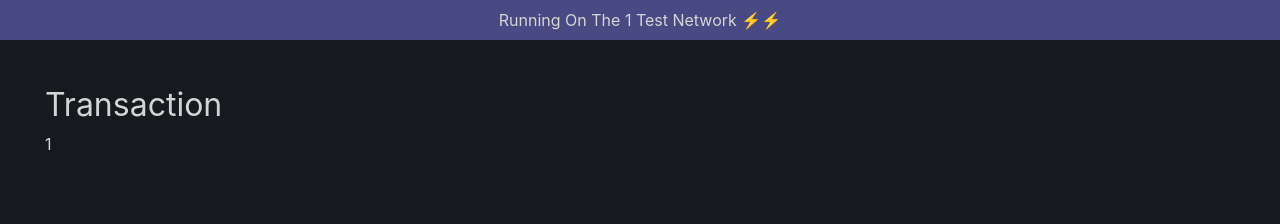
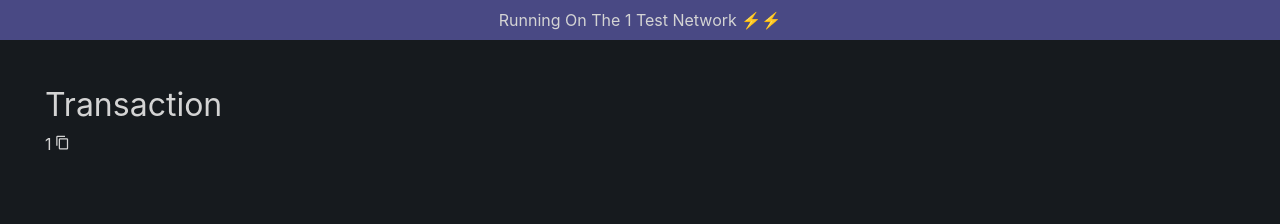
Before and after one commit to simple-codes22/SimiScan, a React (Create React App) app: page /1/txn/1 in a window 1280 px wide. Shown: the top 224 px of the page. Built offline with nearby package versions, Linux system fonts and the light colour scheme; a web font is replaced by a local one.

Commit message:
Added SVGs to signify copying to clipboard

```diff
--- /dev/null
+++ b/src/CSS/Copy.css
@@ -0,0 +1,8 @@
+.special-copy {
+    display: inline;
+    margin: 3px;
+}
+.special-copy svg {
+    height: 15px !important;
+    width: 15px !important;
+}
--- a/src/Pages/Transaction.js
+++ b/src/Pages/Transaction.js
@@ -11,7 +11,6 @@ const Transaction = () => {
   const { network, hash } = useParams();
   const [txnDetails, setTxnDetails] = useState(null);
 
-
   useEffect(() => {
     const txnPageDefaultWorks = async () => {
       const provider = getProvider(network);
@@ -19,7 +18,7 @@ const Transaction = () => {
       return setTxnDetails(transactionDetails);
     };
 
-    // txnPageDefaultWorks()
+    // txnPageDefaultWorks();
   }, [hash, network]);
   console.log(txnDetails);
 
@@ -29,45 +28,60 @@ const Transaction = () => {
       <main>
         <section className="txn-page-title">
           <div className="txn-page-main">Transaction</div>
-          <div
-            title="Click to copy to Clipboard"
-            className="txn-page-subtitle"
-          >
+          <div title="Click to copy to Clipboard" className="txn-page-subtitle">
             {hash}
-            {/* <span onClick={}></span> */}
+            <ToggleCopy />
           </div>
         </section>
         {txnDetails !== null ? (
           <section className="txn-page-details">
             <table className="txn-page-transfer-details">
+              <tbody>
                 <tr className="txn-page-tr" id="txn-page-block">
                   <td>Block Number:</td>
                   <td>
-                  <Link to={`/${network}/block/${txnDetails.blockNumber}`} className='txn-page-link'>{txnDetails.blockNumber}</Link>
+                    <Link
+                      to={`/${network}/block/${txnDetails.blockNumber}`}
+                      className="txn-page-link"
+                    >
+                      {txnDetails.blockNumber} <ToggleCopy />
+                    </Link>
                   </td>
                 </tr>
                 <tr className="txn-page-tr" id="txn-page-from">
                   <td>From:</td>
                   <td>
-                  <Link to={`/${network}/address/${txnDetails.from}`} className='txn-page-link'>{txnDetails.from}</Link>
+                    <Link
+                      to={`/${network}/address/${txnDetails.from}`}
+                      className="txn-page-link"
+                    >
+                      {txnDetails.from} <ToggleCopy />
+                    </Link>
                   </td>
                 </tr>
                 <tr className="txn-page-tr" id="txn-page-to">
                   <td>To:</td>
                   <td>
-                  <Link to={`/${network}/address/${txnDetails.to}`} className='txn-page-link'>{txnDetails.to}</Link>
+                    <Link
+                      to={`/${network}/address/${txnDetails.to}`}
+                      className="txn-page-link"
+                    >
+                      {txnDetails.to} <ToggleCopy />
+                    </Link>
                   </td>
                 </tr>
                 <tr className="txn-page-tr" id="txn-page-value">
-                <td>Value:</td> <td>{convertToEther(txnDetails.value)} Eth</td>
+                  <td>Value:</td>{" "}
+                  <td>{convertToEther(txnDetails.value)} Eth</td>
                 </tr>
                 <tr className="txn-page-tr" id="txn-page-gas-price">
                   <td>Gas Price:</td>
                   <td>
-                  {convertToEther(txnDetails.gasPrice)} Eth
-                  ({convertToGwei(txnDetails.gasPrice)}) Gwei
+                    {convertToEther(txnDetails.gasPrice)} Eth (
+                    {convertToGwei(txnDetails.gasPrice)}) Gwei
                   </td>
                 </tr>
+              </tbody>
             </table>
           </section>
         ) : (
--- a/src/misc/copy.js
+++ b/src/misc/copy.js
@@ -1,8 +1,7 @@
 import React from "react";
+import '../CSS/Copy.css';
 
-const ContentCopy = () => {
-  return (
-    <>
+const contentCopy =`
       <svg
         xmlns="http://www.w3.org/2000/svg"
         aria-hidden="true"
@@ -17,13 +16,10 @@ const ContentCopy = () => {
           d="M19 21H8V7h11m0-2H8a2 2 0 0 0-2 2v14a2 2 0 0 0 2 2h11a2 2 0 0 0 2-2V7a2 2 0 0 0-2-2m-3-4H4a2 2 0 0 0-2 2v14h2V3h12V1Z"
         />
       </svg>
-    </>
-  );
-};
+      `
 
-const Copied = () => {
-  return (
-    <>
+
+const Copied = `
       <svg
         xmlns="http://www.w3.org/2000/svg"
         aria-hidden="true"
@@ -38,14 +34,33 @@ const Copied = () => {
           d="M19 19H5v-2h14v2Zm-9-4.58l-4-4l1.41-1.41L10 11.59L16.59 5L18 6.42l-8 8Z"
         />
       </svg>
-    </>
-  );
-};
 
-export const ToggleCopy = ({state_}) => {
-  if (state_ === 0) {
-    return <ContentCopy />
-  } else if (state_ === 1) {
-    return <Copied />
-  }
+`
+export const ToggleCopy = () => {
+  return (
+    <span className='special-copy' onClick={
+      () => {
+        document.querySelector('span.special-copy').innerHTML = Copied;
+        setTimeout(() => {
+          document.querySelector('span.special-copy').innerHTML = contentCopy;
+        }, 5000);
+        return
+      }
+    }>
+      <svg
+        xmlns="http://www.w3.org/2000/svg"
+        aria-hidden="true"
+        role="img"
+        width="1em"
+        height="1em"
+        preserveAspectRatio="xMidYMid meet"
+        viewBox="0 0 24 24"
+      >
+        <path
+          fill="#d4d4d4"
+          d="M19 21H8V7h11m0-2H8a2 2 0 0 0-2 2v14a2 2 0 0 0 2 2h11a2 2 0 0 0 2-2V7a2 2 0 0 0-2-2m-3-4H4a2 2 0 0 0-2 2v14h2V3h12V1Z"
+        />
+      </svg>
+    </span>
+  )
 }
```
Lines whose indentation alone changed are shown as unchanged.
